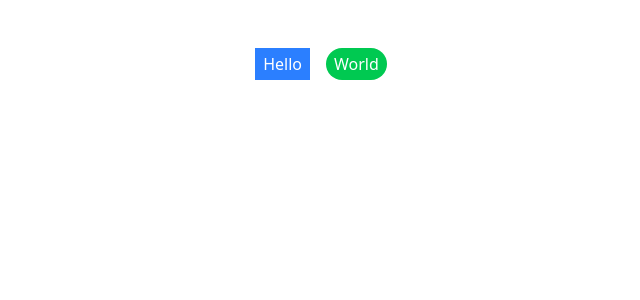
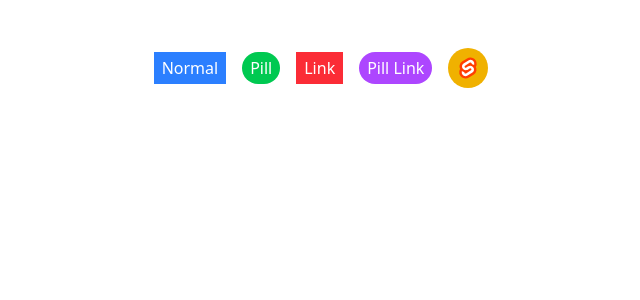
Before and after one commit to Villy-P/corekit-ui, a SvelteKit app: page / in a window 1280 px wide. Shown: the top 300 px of the page, without its empty margins (319-959 px from the left). Built offline with nearby package versions, Linux system fonts and the light colour scheme.

Commit message:
feat: update Button component to support icon rendering and enhance layout examples

```diff
--- a/src/lib/components/Button.svelte
+++ b/src/lib/components/Button.svelte
@@ -5,6 +5,7 @@
         children?: any;
         class?: string;
         pill?: boolean;
+        icon?: boolean;
         href?: string;
         target?: string;
     };
@@ -13,12 +14,14 @@
         children,
         class: className,
         pill = false,
+        icon = false,
         href = undefined,
         target = undefined
     }: ButtonProps = $props();
 
     let pillClass = "rounded-full";
-    let defaultClass = $derived("text-white cursor-pointer px-2 py-1 " + (pill ? pillClass : ""));
+    let iconClass = "rounded-full p-2";
+    let defaultClass = $derived(twMerge("text-white cursor-pointer px-2 py-1 ", (pill ? pillClass : ""), (icon ? iconClass : "")));
 
     let combinedClass = $derived(twMerge(defaultClass, className));
 </script>
--- a/src/routes/+page.svelte
+++ b/src/routes/+page.svelte
@@ -15,6 +15,9 @@
 <!-- <canvas use:fbmBackground={{octaves: octaves, warps: 2, scale: 3}} class="w-screen h-screen"></canvas> -->
 <br><br>
 <div class="flex w-full items-center justify-center gap-4">
-    <Button class="bg-blue-500">Hello</Button>
-    <Button class="bg-green-500" pill>World</Button>
+    <Button class="bg-blue-500">Normal</Button>
+    <Button class="bg-green-500" pill>Pill</Button>
+    <Button class="bg-red-500" href="https://www.google.com" target="_blank">Link</Button>
+    <Button class="bg-purple-500" pill href="https://www.google.com" target="_blank">Pill Link</Button>
+    <Button class="bg-yellow-500" icon><img class="w-6 h-6" src="/favicon.svg" alt="Favicon"/></Button>
 </div>
```
